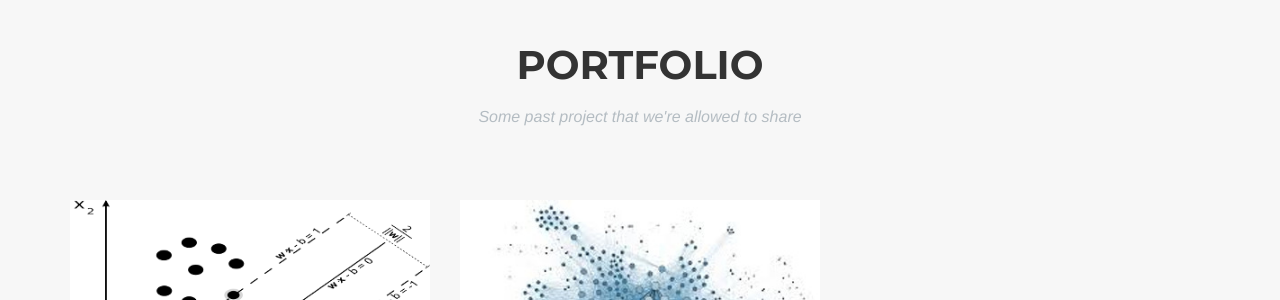
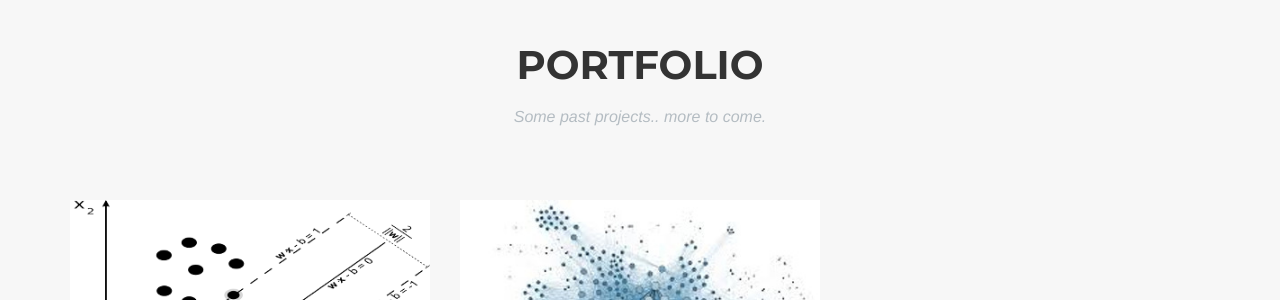
Before and after one commit to AdvantageAi/advantageai.github.io, a Jekyll site: the page built from index.html, in a window 1280 px wide and 900 px high, scrolled down 1476 px. Shown: the part 152-452 px from the top of the window. Built offline with Jekyll 4.4.1, drawn with Linux system fonts in a browser that asks for light colours; some web fonts are replaced.

Commit message:
past projects text changed

```diff
--- a/_includes/portfolio_grid.html
+++ b/_includes/portfolio_grid.html
@@ -4,7 +4,7 @@
             <div class="row">
                 <div class="col-lg-12 text-center">
                     <h2 class="section-heading">Portfolio</h2>
-                    <h3 class="section-subheading text-muted">Some past project that we're allowed to share</h3>
+                    <h3 class="section-subheading text-muted">Some past projects.. more to come.</h3>
                 </div>
             </div>
             <div class="row">
```
